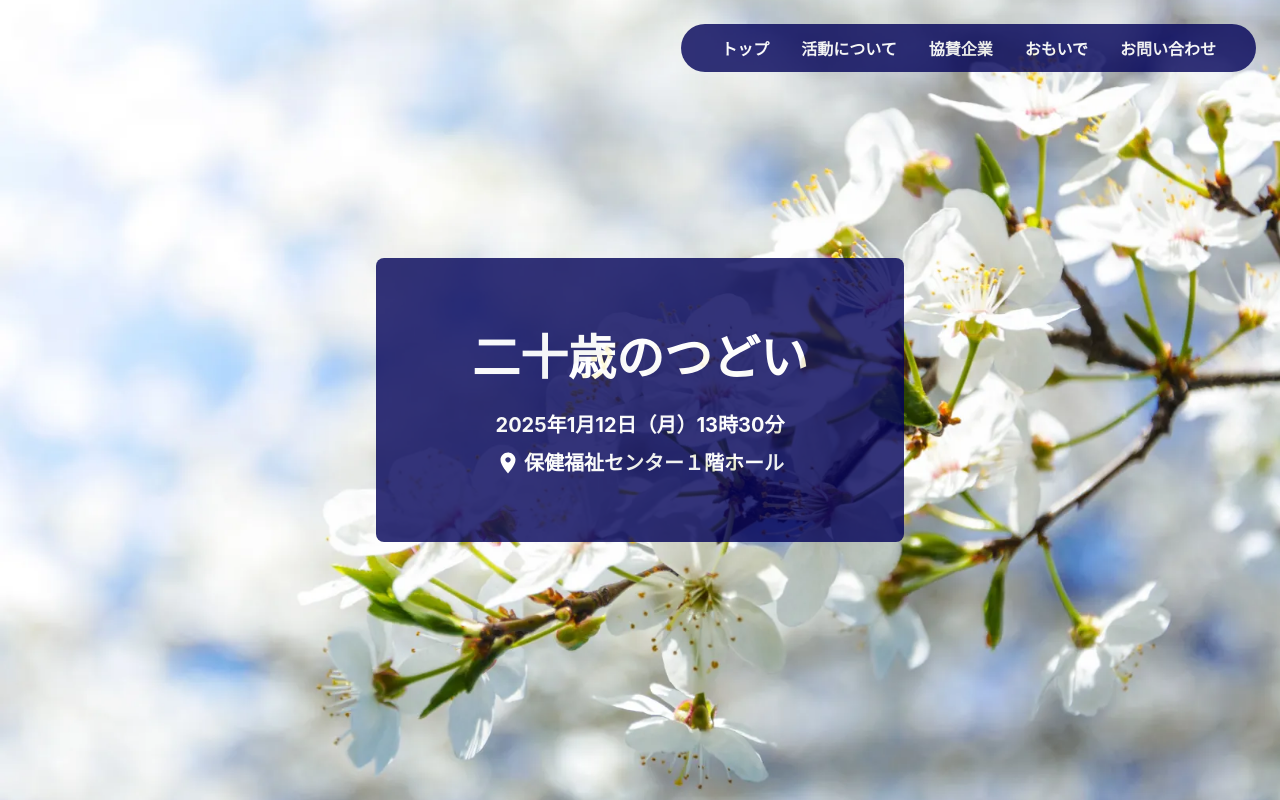
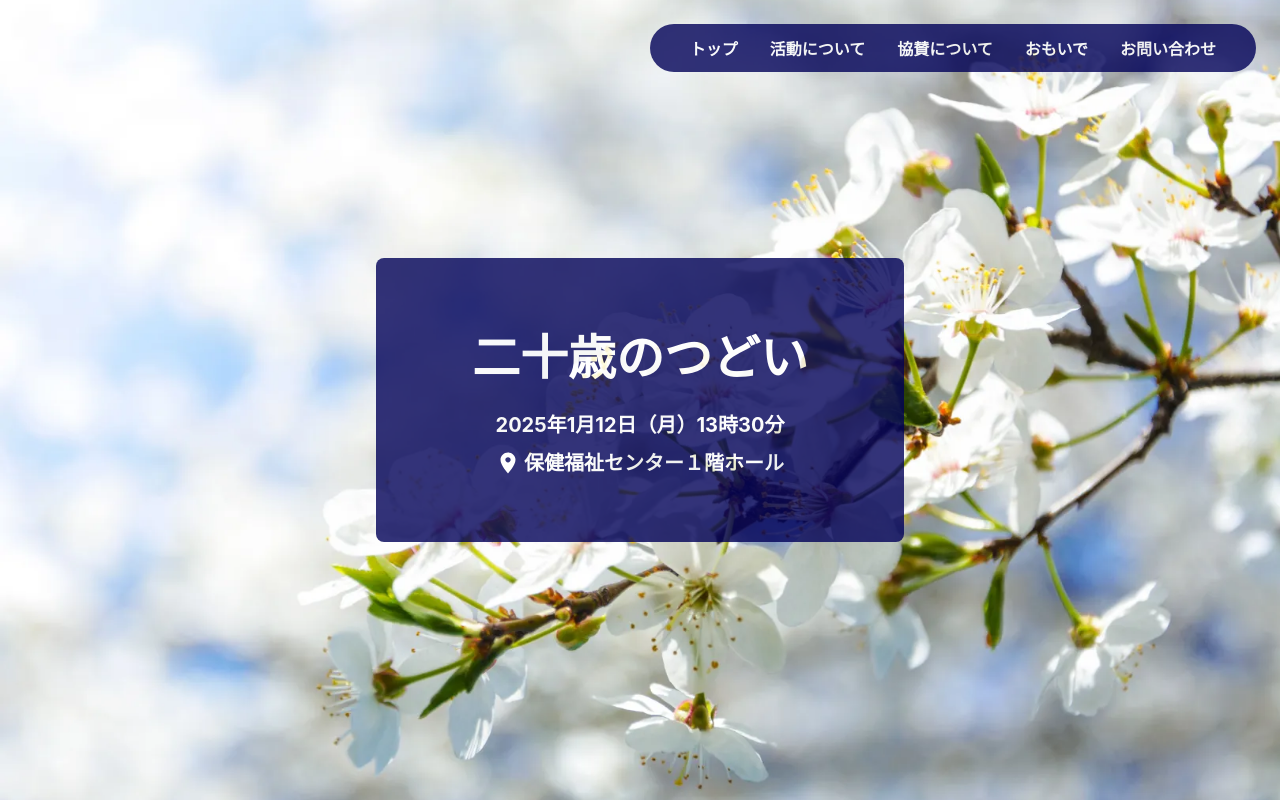
Before and after one commit to yushin-ito/Entyoukai, a React (Vite) app: page / in a window 1280 px wide. Shown: the top 800 px of the page. Built offline with nearby package versions, Linux system fonts and the light colour scheme; no server answers.

Commit message:
add: ページタイトルを追加

```diff
--- a/index.html
+++ b/index.html
@@ -5,7 +5,7 @@
     <link rel="icon" type="image/x-icon" href="/favicon.png" />
     <link rel="prefetch" href="/assets/images/background.webp" as="image" />
     <meta name="viewport" content="width=device-width, initial-scale=1.0" />
-    <title>entyoukai</title>
+    <title>猿鳥会</title>
   </head>
   <body>
     <div id="root"></div>
--- a/package.json
+++ b/package.json
@@ -24,6 +24,7 @@
     "next-themes": "^0.3.0",
     "react": "^18.3.1",
     "react-dom": "^18.3.1",
+    "react-helmet-async": "^2.0.5",
     "react-hook-form": "^7.53.1",
     "react-icons": "^5.3.0",
     "react-router-dom": "^6.27.0"
--- a/src/components/organisms/MainVisual.tsx
+++ b/src/components/organisms/MainVisual.tsx
@@ -136,7 +136,7 @@ const MainVisual = () => {
             color="white"
             _active={{ opacity: 0.6 }}
           >
-            協賛企業
+            協賛について
           </Button>
           <Button
             as={Link}
@@ -197,7 +197,7 @@ const MainVisual = () => {
                 _active={{ opacity: 0.6 }}
                 onClick={onClose}
               >
-                協賛企業
+                協賛について
               </Button>
               <Button
                 as={Link}
--- a/src/pages/Activity.tsx
+++ b/src/pages/Activity.tsx
@@ -1,4 +1,5 @@
 import { Box, VStack } from "@chakra-ui/react";
+import { Helmet } from "react-helmet-async";
 
 import ScrollToTopButton from "../components/molecules/ScrollToTopButton";
 import SectionTitle from "../components/molecules/SectionTitle";
@@ -19,17 +20,20 @@ const Activity = () => {
       overflowX="hidden"
       pos="relative"
     >
+      <Helmet>
+        <title>活動について</title>
+      </Helmet>
       <ScrollToTopButton />
       <MainVisual />
       <TableOfContents
         sections={[
-          { id: "activity", title: "活動について" },
+          { id: "activity", title: "活動理由" },
           { id: "article", title: "活動報告" }
         ]}
       />
       <VStack w={{ base: "80%", sm: "60%" }} spacing={{ base: "10", sm: "24" }}>
         <VStack id="activity" w="100%" spacing={{ base: "4", sm: "8" }}>
-          <SectionTitle title="活動について" />
+          <SectionTitle title="活動理由" />
           <Box h="240px" />
         </VStack>
         <VStack id="article" w="100%" spacing={{ base: "4", sm: "8" }}>
--- a/src/pages/Article.tsx
+++ b/src/pages/Article.tsx
@@ -8,6 +8,7 @@ import {
 } from "@chakra-ui/react";
 import { format } from "date-fns";
 import { useEffect } from "react";
+import { Helmet } from "react-helmet-async";
 import { FaLine, FaInstagram } from "react-icons/fa";
 import { FaSquareXTwitter } from "react-icons/fa6";
 import { useParams, useNavigate } from "react-router-dom";
@@ -40,6 +41,9 @@ const Article = () => {
       overflowX="hidden"
       pos="relative"
     >
+      <Helmet>
+        <title>{article?.title}</title>
+      </Helmet>
       <ScrollToTopButton />
       <MainVisual />
       <VStack w={{ base: "80%", sm: "55%" }} spacing={{ base: "10", sm: "24" }}>
--- a/src/pages/Company.tsx
+++ b/src/pages/Company.tsx
@@ -1,4 +1,5 @@
 import { Box, VStack } from "@chakra-ui/react";
+import { Helmet } from "react-helmet-async";
 
 import ScrollToTopButton from "../components/molecules/ScrollToTopButton";
 import SectionTitle from "../components/molecules/SectionTitle";
@@ -14,10 +15,13 @@ const Company = () => {
       overflowX="hidden"
       pos="relative"
     >
+      <Helmet>
+        <title>協賛について</title>
+      </Helmet>
       <ScrollToTopButton />
       <MainVisual />
       <VStack w={{ base: "80%", sm: "60%" }} spacing={{ base: "4", sm: "8" }}>
-        <SectionTitle title="協賛企業" />
+        <SectionTitle title="協賛について" />
         <Box h="400px" />
       </VStack>
       <Footer />
--- a/src/pages/Contact.tsx
+++ b/src/pages/Contact.tsx
@@ -7,6 +7,7 @@ import {
   useToast,
   Text
 } from "@chakra-ui/react";
+import { Helmet } from "react-helmet-async";
 import { useForm } from "react-hook-form";
 
 import Input from "../components/atoms/Input";
@@ -75,6 +76,9 @@ const Contact = () => {
       overflowX="hidden"
       pos="relative"
     >
+      <Helmet>
+        <title>お問い合わせ</title>
+      </Helmet>
       <ScrollToTopButton />
       <MainVisual />
       <VStack w={{ base: "80%", sm: "50%" }} spacing={{ base: "4", sm: "8" }}>
--- a/src/pages/Memory.tsx
+++ b/src/pages/Memory.tsx
@@ -1,4 +1,5 @@
 import { VStack } from "@chakra-ui/react";
+import { Helmet } from "react-helmet-async";
 
 import ScrollToTopButton from "../components/molecules/ScrollToTopButton";
 import SectionTitle from "../components/molecules/SectionTitle";
@@ -18,6 +19,9 @@ const Memory = () => {
       overflowX="hidden"
       pos="relative"
     >
+      <Helmet>
+        <title>おもいで</title>
+      </Helmet>
       <ScrollToTopButton />
       <MainVisual />
       <VStack w={{ base: "80%", sm: "55%" }} spacing={{ base: "10", sm: "16" }}>
--- a/src/pages/PrivacyPolicy.tsx
+++ b/src/pages/PrivacyPolicy.tsx
@@ -1,4 +1,5 @@
 import { VStack, Text } from "@chakra-ui/react";
+import { Helmet } from "react-helmet-async";
 
 import ScrollToTopButton from "../components/molecules/ScrollToTopButton";
 import SectionTitle from "../components/molecules/SectionTitle";
@@ -17,6 +18,9 @@ const PrivacyPolicy = () => {
       overflowX="hidden"
       pos="relative"
     >
+      <Helmet>
+        <title>プライバシーポリシー</title>
+      </Helmet>
       <ScrollToTopButton />
       <MainVisual />
       <VStack w={{ base: "80%", sm: "55%" }} spacing={{ base: "2", sm: "4" }}>
--- a/src/pages/SitePolicy.tsx
+++ b/src/pages/SitePolicy.tsx
@@ -1,4 +1,5 @@
 import { VStack, Text } from "@chakra-ui/react";
+import { Helmet } from "react-helmet-async";
 
 import ScrollToTopButton from "../components/molecules/ScrollToTopButton";
 import SectionTitle from "../components/molecules/SectionTitle";
@@ -17,6 +18,9 @@ const SitePolicy = () => {
       overflowX="hidden"
       pos="relative"
     >
+      <Helmet>
+        <title>サイトポリシー</title>
+      </Helmet>
       <ScrollToTopButton />
       <MainVisual />
       <VStack w={{ base: "80%", sm: "55%" }} spacing={{ base: "2", sm: "4" }}>
--- a/src/pages/Top.tsx
+++ b/src/pages/Top.tsx
@@ -1,4 +1,5 @@
 import { VStack, Text } from "@chakra-ui/react";
+import { Helmet } from "react-helmet-async";
 
 import ScrollToTopButton from "../components/molecules/ScrollToTopButton";
 import SectionTitle from "../components/molecules/SectionTitle";
@@ -23,6 +24,9 @@ const Top = () => {
       overflowX="hidden"
       pos="relative"
     >
+      <Helmet>
+        <title>トップ</title>
+      </Helmet>
       <ScrollToTopButton />
       <MainVisual />
       <TableOfContents
```
Also changed, not shown: src/App.tsx (+8 -5 lines), 1 other file (tests, documents, lock files or other folders).
